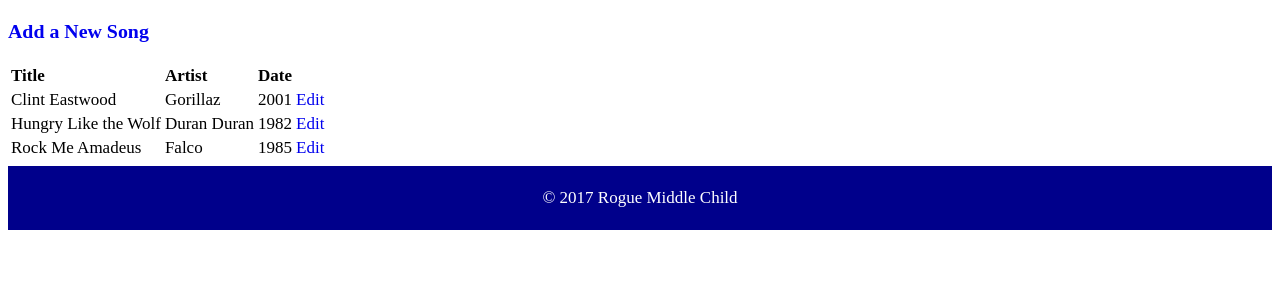
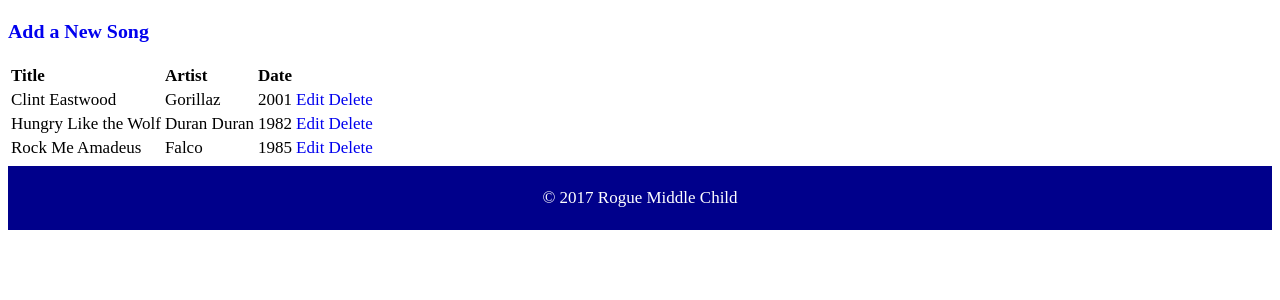
Before and after one commit to pmakahmann/CL_Project, a Django app: page /songs/ in a window 1280 px wide. Shown: the part 110-410 px from the top of the page. Run offline with Django 3.2, Linux system fonts and the light colour scheme; data comes from the database, SQL or seed files in the repository; both versions use the stored data as it was after the commit; some libraries are stand-ins or nearby versions.

Commit message:
added delete button to list

```diff
--- a/songs/templates/songs/song_list.html
+++ b/songs/templates/songs/song_list.html
@@ -19,6 +19,7 @@
             <td>{{ song.artist }}</td>
             <td>{{ song.composition_date }}</td>
             <td><a href="{% url 'songs:update' pk=song.pk %}">Edit</a></td>
+            <td><a href="{% url 'songs:delete' pk=song.pk %}">Delete</a></td>
         </tr>
     {% endfor %}
 
```
Also changed, not shown: db.sqlite3.
